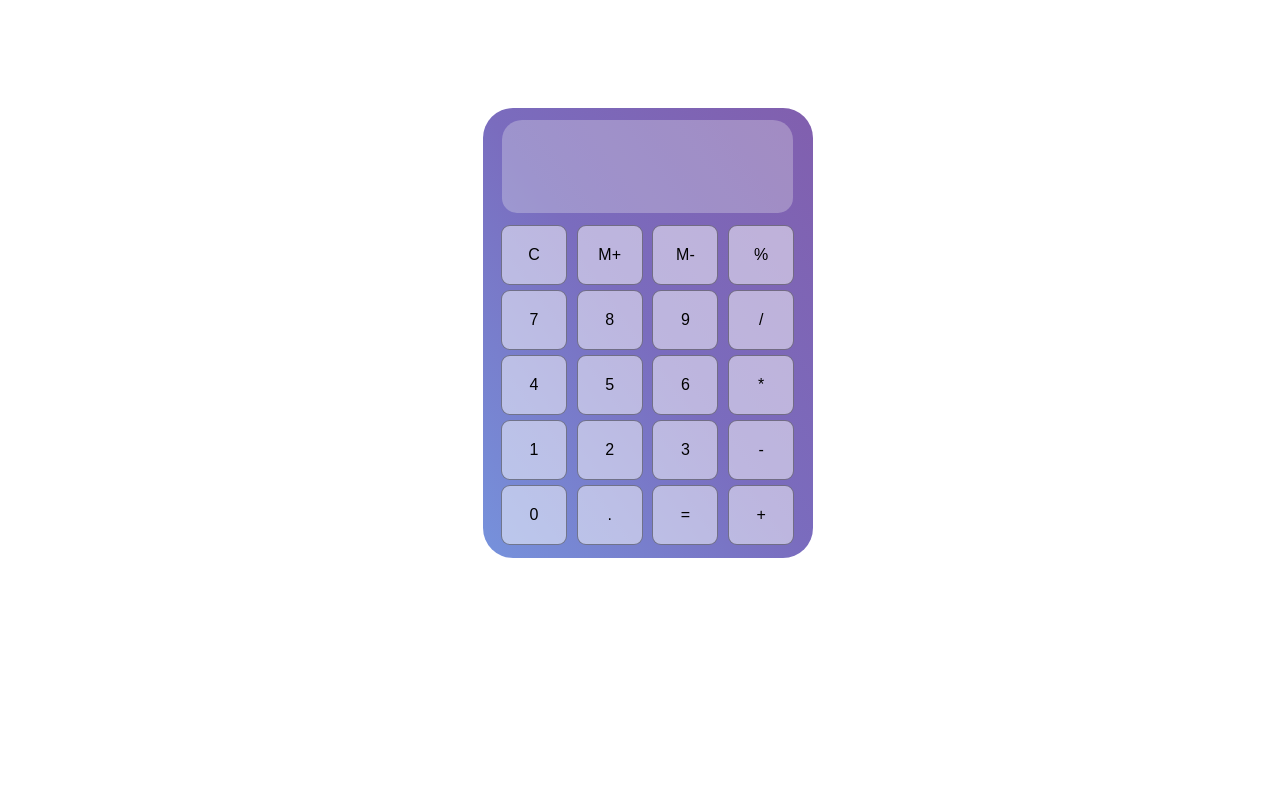
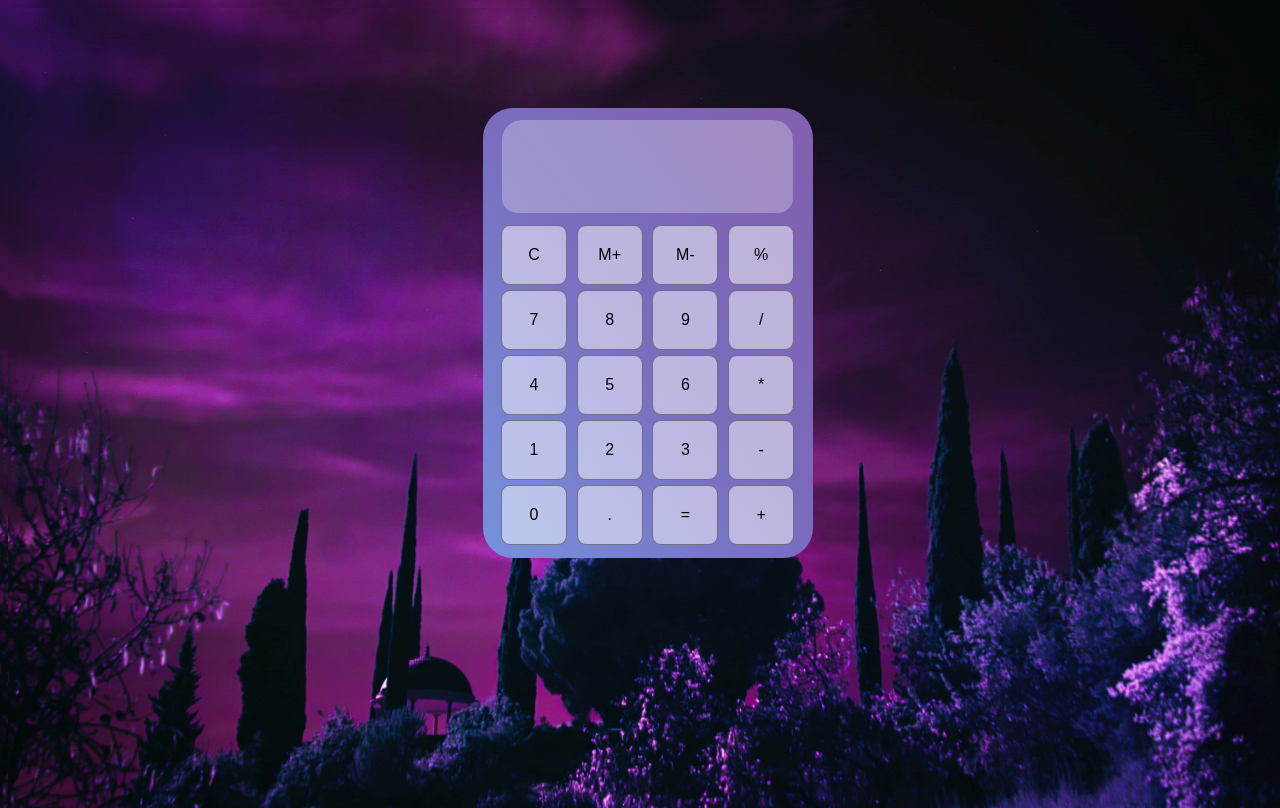
Before and after one commit to ProgrammerABDUL/Calculator, a plain HTML site: page index.html in a window 1280 px wide. Drawn offline with Linux system fonts and the light colour scheme; files whose address does not match are found by name.

Commit message:
Update style.css

```diff
--- a/style.css
+++ b/style.css
@@ -6,7 +6,7 @@ body {
     height: 100%;
     overflow: hidden;
     font-family: 'Ubuntu', sans-serif;
-    background-image: url(/Assets/Background.jpg);
+    background-image: url(Background.jpg);
     background-size: cover;
     background-repeat: no-repeat;
 }
```
